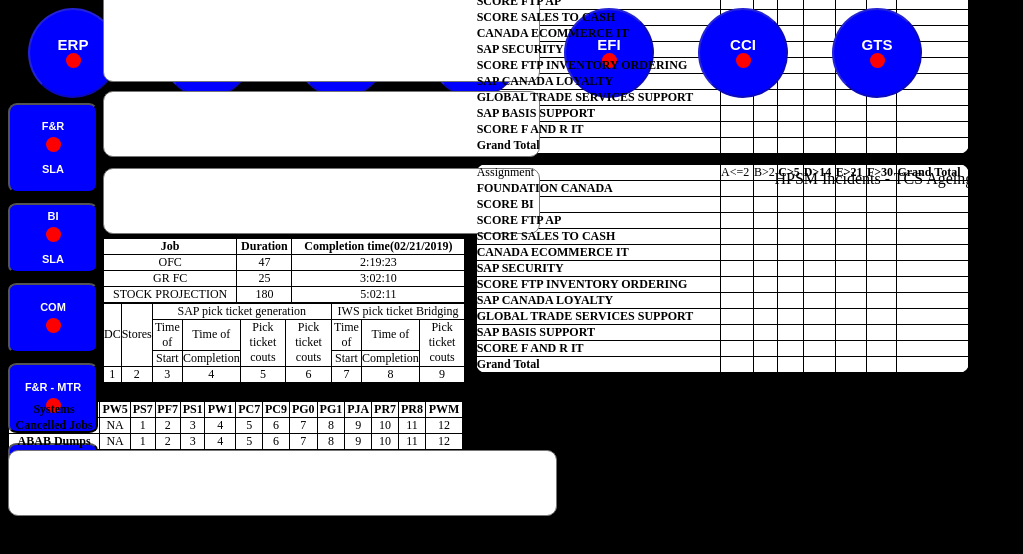
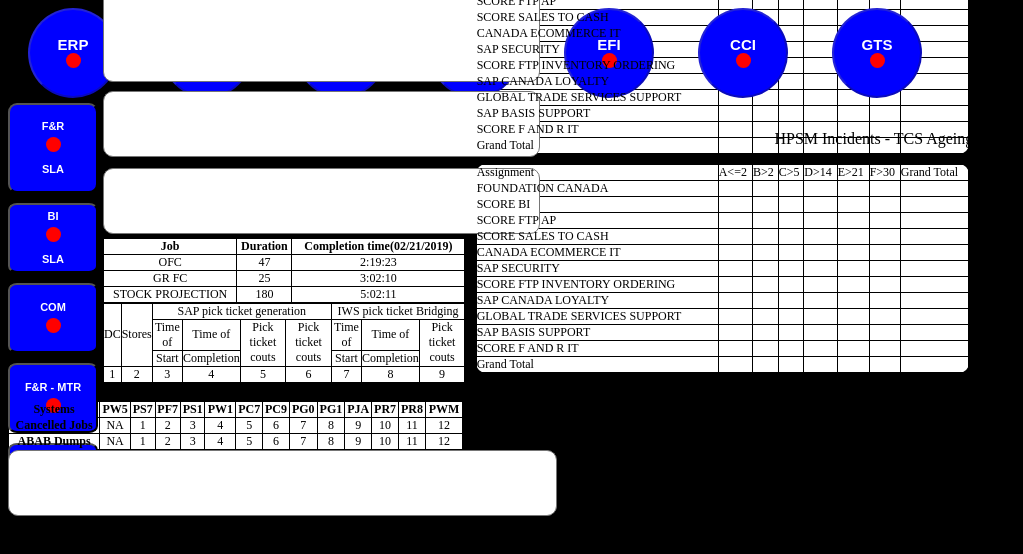
Before and after one commit to uhgar/project_dashboard, a website: page index.html in a window 1280 px wide. Shown: the whole page, without its empty margins (0-1023 px from the left). Drawn offline with Linux system fonts and the light colour scheme.

Commit message:
day2 final commit

```diff
--- a/index.html
+++ b/index.html
@@ -110,7 +110,7 @@
         padding:0px;
     }
 
-    .lane2t2{
+    .divlane2{
         margin-top:-40px;
     }
 
@@ -333,137 +333,137 @@
 
                 <table contenteditable="true" class="lane2t1">
                         <tr>
-                          <th>Assignment</th> <th>A<=2</th> <th>B>2</th> <th>C>5</th>
-                          <th>D>14</th> <th>E>21</th> <th>F>30</th> <th>Grand Total</th>
+                          <td>Assignment</td> <td>A<=2</td> <td>B>2</td> <td>C>5</td>
+                          <td>D>14</td> <td>E>21</td> <td>F>30</td> <td>Grand Total</td>
                         </tr>
 
                         <tr>
-                          <th>FOUNDATION CANADA</th> <td></td> <td></td> <td></td>
+                          <td>FOUNDATION CANADA</td> <td></td> <td></td> <td></td>
                           <td></td> <td></td> <td></td> <td></td>
                         </tr>
 
                         <tr>
-                          <th>SCORE BI</th> <td></td> <td></td> <td></td>
+                          <td>SCORE BI</td> <td></td> <td></td> <td></td>
                           <td></td> <td></td> <td></td> <td></td>
                         </tr>
 
                         <tr>
-                          <th>SCORE FTP AP</th> <td></td> <td></td> <td></td>
+                          <td>SCORE FTP AP</td> <td></td> <td></td> <td></td>
                           <td></td> <td></td> <td></td> <td></td>
                         </tr>
 
                         <tr>
-                          <th>SCORE SALES TO CASH</th> <td></td> <td></td> <td></td>
+                          <td>SCORE SALES TO CASH</td> <td></td> <td></td> <td></td>
                           <td></td> <td></td> <td></td> <td></td>
                         </tr>
 
                         <tr>
-                          <th>CANADA ECOMMERCE IT</th> <td></td> <td></td> <td></td>
+                          <td>CANADA ECOMMERCE IT</td> <td></td> <td></td> <td></td>
                           <td></td> <td></td> <td></td> <td></td>
                         </tr>
 
                         <tr>
-                          <th>SAP SECURITY</th> <td></td> <td></td> <td></td>
+                          <td>SAP SECURITY</td> <td></td> <td></td> <td></td>
                           <td></td> <td></td> <td></td> <td></td>
                         </tr>
 
                         <tr>
-                          <th>SCORE FTP INVENTORY ORDERING</th> <td></td> <td></td> <td></td>
+                          <td>SCORE FTP INVENTORY ORDERING</td> <td></td> <td></td> <td></td>
                           <td></td> <td></td> <td></td> <td></td>
                         </tr>
 
                         <tr>
-                          <th>SAP CANADA LOYALTY</th> <td></td> <td></td> <td></td>
+                          <td>SAP CANADA LOYALTY</td> <td></td> <td></td> <td></td>
                           <td></td> <td></td> <td></td> <td></td>
                         </tr>
 
                         <tr>
-                          <th>GLOBAL TRADE SERVICES SUPPORT</th> <td></td> <td></td> <td></td>
+                          <td>GLOBAL TRADE SERVICES SUPPORT</td> <td></td> <td></td> <td></td>
                           <td></td> <td></td> <td></td> <td></td>
                         </tr>
 
                         <tr>
-                          <th>SAP BASIS SUPPORT</th> <td></td> <td></td> <td></td>
+                          <td>SAP BASIS SUPPORT</td> <td></td> <td></td> <td></td>
                           <td></td> <td></td> <td></td> <td></td>
                         </tr>
 
                         <tr>
-                          <th>SCORE F AND R IT</th> <td></td> <td></td> <td></td>
+                          <td>SCORE F AND R IT</td> <td></td> <td></td> <td></td>
                           <td></td> <td></td> <td></td> <td></td>
                         </tr>
 
                         <tr>
-                          <th>Grand Total</th> <td></td> <td></td> <td></td>
+                          <td>Grand Total</td> <td></td> <td></td> <td></td>
                           <td></td> <td></td> <td></td> <td></td>
                         </tr>
                       </table>
 
 
-                     <div>
+                     <div class="divlane2">
                          <p class=dlanet2 style="text-align:center">HPSM Incidents - TCS Ageing</p>
                       <table contenteditable="true" class="lane2t2">
                             <tr>
-                              <td>Assignment</td> <td>A<=2</td> <td>B>2</td> <th>C>5</th>
-                              <th>D>14</th> <th>E>21</th> <th>F>30</th> <th>Grand Total</th>
+                                    <td>Assignment</td> <td>A<=2</td> <td>B>2</td> <td>C>5</td>
+                                    <td>D>14</td> <td>E>21</td> <td>F>30</td> <td>Grand Total</td>
                                   </tr>
 
                                   <tr>
-                              <th>FOUNDATION CANADA</th> <td></td> <td></td> <td></td>
+                                    <td>FOUNDATION CANADA</td> <td></td> <td></td> <td></td>
                                     <td></td> <td></td> <td></td> <td></td>
                                   </tr>
 
                                   <tr>
-                              <th>SCORE BI</th> <td></td> <td></td> <td></td>
+                                    <td>SCORE BI</td> <td></td> <td></td> <td></td>
                                     <td></td> <td></td> <td></td> <td></td>
                                   </tr>
 
                                   <tr>
-                              <th>SCORE FTP AP</th> <td></td> <td></td> <td></td>
+                                    <td>SCORE FTP AP</td> <td></td> <td></td> <td></td>
                                     <td></td> <td></td> <td></td> <td></td>
                                   </tr>
 
                                   <tr>
-                              <th>SCORE SALES TO CASH</th> <td></td> <td></td> <td></td>
+                                    <td>SCORE SALES TO CASH</td> <td></td> <td></td> <td></td>
                                     <td></td> <td></td> <td></td> <td></td>
                                   </tr>
 
                                   <tr>
-                              <th>CANADA ECOMMERCE IT</th> <td></td> <td></td> <td></td>
+                                    <td>CANADA ECOMMERCE IT</td> <td></td> <td></td> <td></td>
                                     <td></td> <td></td> <td></td> <td></td>
                                   </tr>
 
                                   <tr>
-                              <th>SAP SECURITY</th> <td></td> <td></td> <td></td>
+                                    <td>SAP SECURITY</td> <td></td> <td></td> <td></td>
                                     <td></td> <td></td> <td></td> <td></td>
                                   </tr>
 
                                   <tr>
-                              <th>SCORE FTP INVENTORY ORDERING</th> <td></td> <td></td> <td></td>
+                                    <td>SCORE FTP INVENTORY ORDERING</td> <td></td> <td></td> <td></td>
                                     <td></td> <td></td> <td></td> <td></td>
                                   </tr>
 
                                   <tr>
-                              <th>SAP CANADA LOYALTY</th> <td></td> <td></td> <td></td>
+                                    <td>SAP CANADA LOYALTY</td> <td></td> <td></td> <td></td>
                                     <td></td> <td></td> <td></td> <td></td>
                                   </tr>
 
                                   <tr>
-                              <th>GLOBAL TRADE SERVICES SUPPORT</th> <td></td> <td></td> <td></td>
+                                    <td>GLOBAL TRADE SERVICES SUPPORT</td> <td></td> <td></td> <td></td>
                                     <td></td> <td></td> <td></td> <td></td>
                                   </tr>
 
                                   <tr>
-                              <th>SAP BASIS SUPPORT</th> <td></td> <td></td> <td></td>
+                                    <td>SAP BASIS SUPPORT</td> <td></td> <td></td> <td></td>
                                     <td></td> <td></td> <td></td> <td></td>
                                   </tr>
 
                                   <tr>
-                              <th>SCORE F AND R IT</th> <td></td> <td></td> <td></td>
+                                    <td>SCORE F AND R IT</td> <td></td> <td></td> <td></td>
                                     <td></td> <td></td> <td></td> <td></td>
                                   </tr>
 
                                   <tr>
-                              <th>Grand Total</th> <td></td> <td></td> <td></td>
+                                    <td>Grand Total</td> <td></td> <td></td> <td></td>
                                     <td></td> <td></td> <td></td> <td></td>
                                   </tr>
                           </table>
```
Lines whose indentation alone changed are shown as unchanged.
